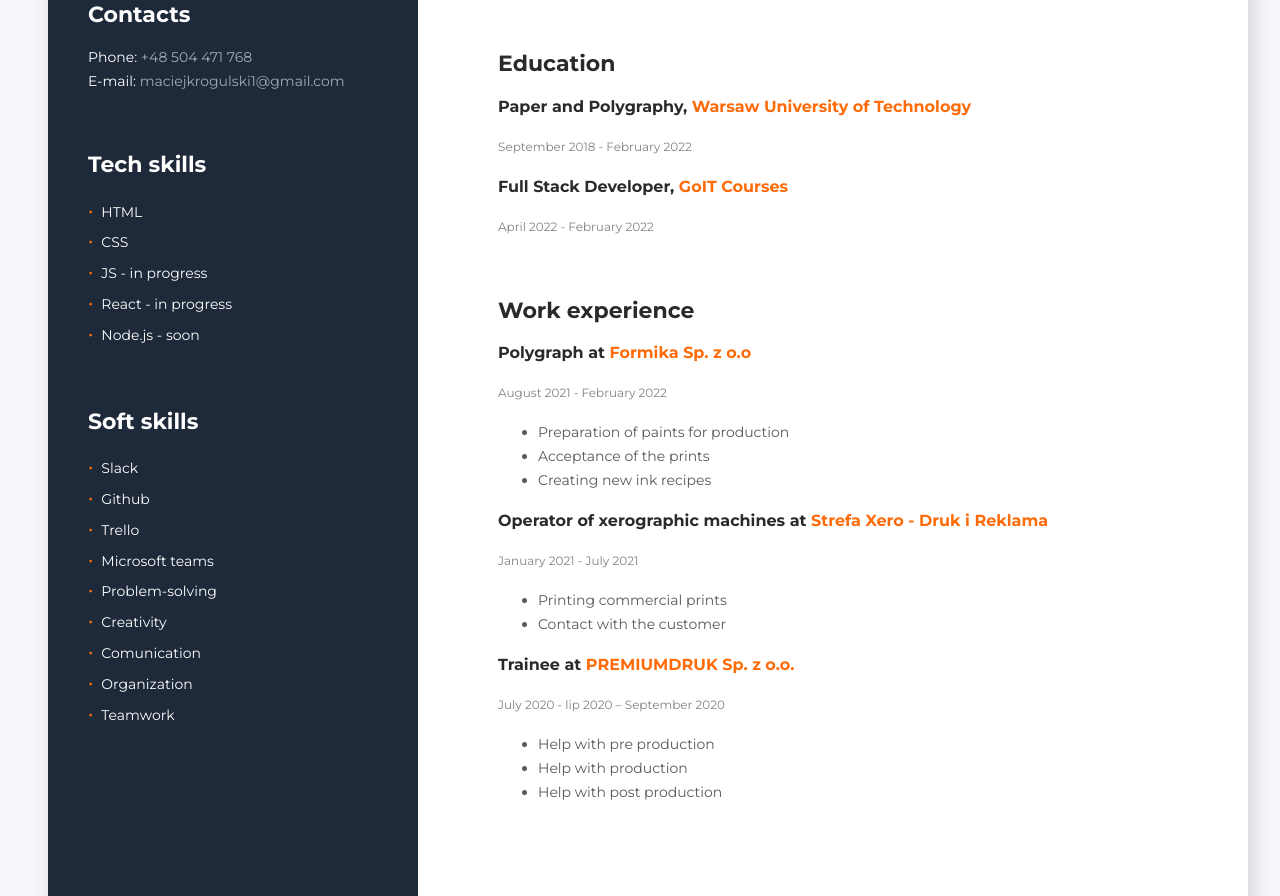
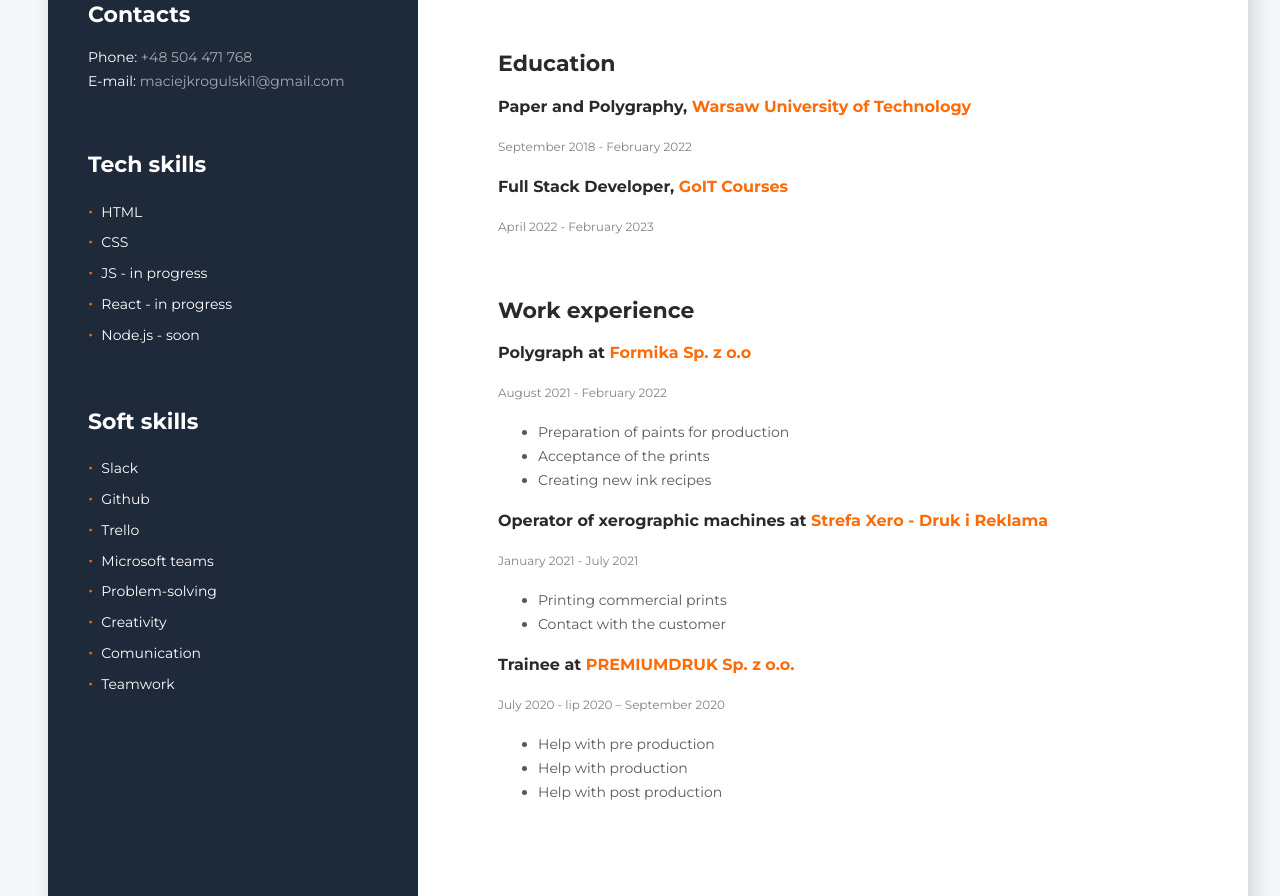
Before and after one commit to krogulex/CV-Maciej-Krogulski, a plain HTML site: page index.html in a window 1280 px wide. Shown: the part 620-1516 px from the top of the page. Drawn offline with Linux system fonts and the light colour scheme.

Commit message:
01.08.2022

```diff
--- a/index.html
+++ b/index.html
@@ -58,7 +58,6 @@
           <li class="skills-item">Problem-solving</li>
           <li class="skills-item">Creativity</li>
           <li class="skills-item">Comunication</li>
-          <li class="skills-item">Organization</li>
           <li class="skills-item">Teamwork</li>
         </ul>
       </section>
@@ -117,7 +116,7 @@
         <h3 class="education-degree">
           Full Stack Developer, <span class="accent">GoIT Courses</span>
         </h3>
-        <p class="education-time">April 2022 - February 2022</p>
+        <p class="education-time">April 2022 - February 2023</p>
       </section>
       <section class="jobs">
         <h2 class="jobs-title">
```
